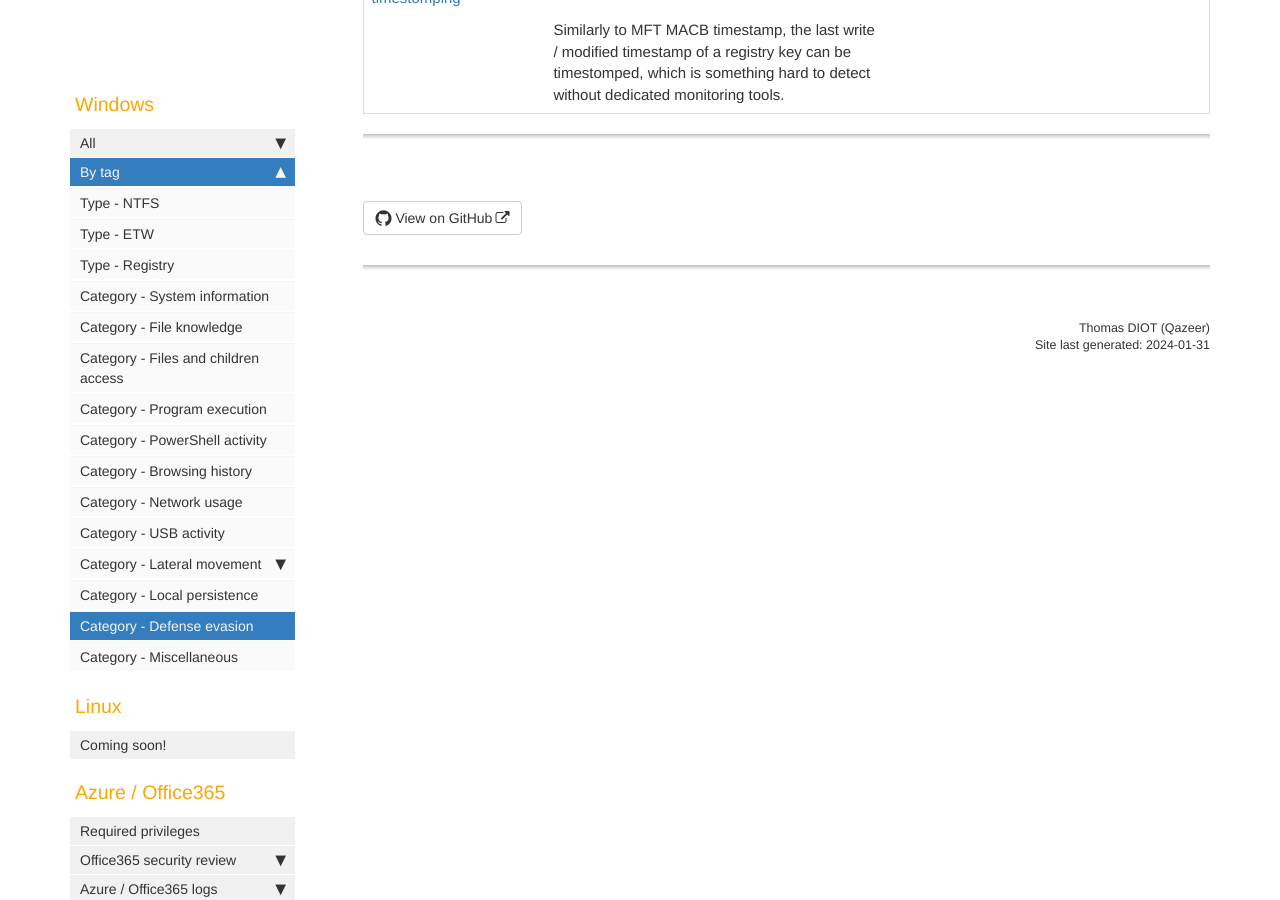
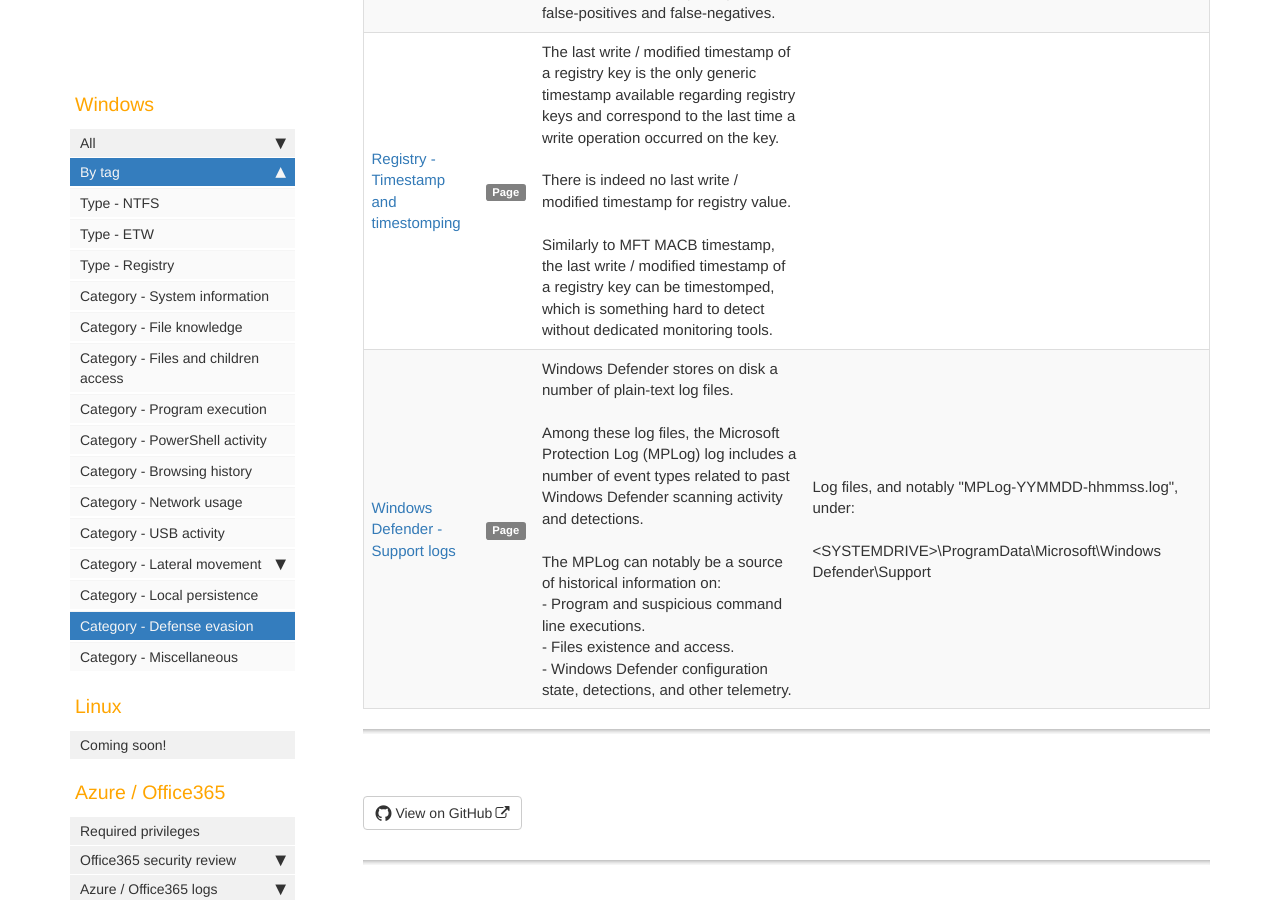
Before and after one commit to Qazeer/artefacts.help, a Jekyll site: the page built from pages/tags/tag_windows_defense_evasion.md, in a window 1280 px wide and 900 px high, scrolled down 1825 px. Built offline with Jekyll 4.4.1, drawn with Linux system fonts in a browser that asks for light colours; our own code applies the rules of GitHub Pages for plain Markdown files; comment, search, counter and statistics services are not loaded; part of the change alters nothing that is shown.

Commit message:
[Artefact] Windows Defender Support logs - MPLog init

````diff
--- a/_data/sidebars/sidebar.yml
+++ b/_data/sidebars/sidebar.yml
@@ -411,6 +411,10 @@
         url: /windows_etw_windows_defender.html
         output: web
 
+      - title: Microsoft Support logs
+        url: /windows_defender_support_logs.html
+        output: web
+
     - title: Windows Push Notifications (wpndatabase.db)
       url: /windows_wpndatabase_db.html
       output: web
--- /dev/null
+++ b/pages/windows/defender_support_logs.md
@@ -0,0 +1,296 @@
+---
+title: Windows Defender - Support logs
+summary: 'Windows Defender stores on disk a number of plain-text log files.\n\nAmong these log files, the Microsoft Protection Log (MPLog) log includes a number of event types related to past Windows Defender scanning activity and detections.\n\nThe MPLog can notably be a source of historical information on:\n - Program  and suspicious command line executions.\n - Files existence and access.\n - Windows Defender configuration state, detections, and other telemetry.'
+keywords:
+tags:
+  - windows_program_execution
+  - windows_file_knowledge
+  - windows_files_and_folders_access
+  - windows_defense_evasion
+location: 'Log files, and notably "MPLog-YYMMDD-hhmmss.log", under:\n\n<SYSTEMDRIVE>\ProgramData\Microsoft\Windows Defender\Support'
+last_updated: 2024-01-30
+sidebar: sidebar
+permalink: windows_defender_support_logs.html
+folder: windows
+---
+
+### Overview
+
+`Windows Defender` stores on disk a number of plain-text log files under
+`%SystemDrive%\ProgramData\Microsoft\Windows Defender\Support`, including:
+
+| File | Description |
+|------|-------------|
+| `MPLog-YYMMDD-hhmmss.log` | The `Microsoft Protection Log` (`MPLog`) log includes a number of event types related to past `Windows Defender` scanning activity and detections, notably to permit troubleshooting performance issues related to real-time protection. <br><br> The `MPLog` can be a source of historical information on: <br> - Program  and suspicious command line executions. <br> - Files existence and access. <br> - `Windows Defender` configuration state and detections. |
+| `MPScanSkip-YYMMDD-hhmmss.log` | The `Microsoft Scan Skip` (`MPScanSkip`) log stores information on `Windows Defender` scans that were skipped or aborted. A scan can be aborted for a number of reason, including timeout limit. <br><br> The `MPScanSkip` log can be a source of historical information on files that were not, or partially, scanned by `Windows Defender`. |
+
+### Microsoft Protection Log (MPLog)
+
+The `MPLog` log include a number of different event types, that can be of
+interest for incident response investigations.
+
+#### Estimated performance impact events
+
+{% include note.html content="Estimated performance impact events can be used: <br> - As a evidence of process execution. <br> - To determine the (minimun) number of files accessed by a given process. <br> - To retrieve the path of a (single) file accessed by a given process." %}
+
+The "Estimated performance impact" events track the performance impact of
+`Windows Defender` scans and can be a source of historical information on
+program executions.
+
+Format:
+
+```
+<TIMESTAMP_UTC> ProcessImageName: <PROCESS_NAME>, Pid: <PROCESS_PID>, TotalTime: <SCAN_TIME>, Count: <FILE_COUNT>, MaxTime: <MAX_FILE_SCAN_TIME>, MaxTimeFile: <MAX_FILE_SCAN_PATH>, EstimatedImpact: <ESTIMATED_IMPACT>%
+```
+
+Example:
+
+```
+2022-11-23T09:10:55.472Z ProcessImageName: svchost.exe, Pid: 7836, TotalTime: 6070, Count: 24, MaxTime: 828, MaxTimeFile: \Device\HarddiskVolume1\Downloads\binary.exe, EstimatedImpact: 100%
+```
+
+Information of interest available, as stated in the
+[Microsoft documentation](https://learn.microsoft.com/en-us/microsoft-365/security/defender-endpoint/troubleshoot-performance-issues?view=o365-worldwide):
+
+| Field | Description | Example event |
+|-------|-------------|---------------|
+| ProcessImageName | The process's image name. | `svchost.exe` |
+| Pid | The process's `Process ID (PID)`. | 7836 |
+| TotalTime | The total time `Windows Defender` spent scanning the files accessed by the process. | 6070 |
+| Count | The total number of files accessed by the process that were scanned by `Windows Defender`. As some files can be excluded from scanning, the total number of files accessed by the process may be higher. | 24 |
+| MaxTime | The longest scan time recorded, in milliseconds. | 828 |
+| MaxTimeFile | The path of the file by the process for which the longest scan (of MaxTime duration) was recorded. | \Device\HarddiskVolume1\Downloads\binary.exe |
+| EstimatedImpact | "The percentage of time spent in scans for files accessed by this process out of the period in which this process experienced scan activity" | 100% |
+
+#### Real-time detections events
+
+{% include note.html content="Detection-related events can be used to retrieve information on malware detections by `Windows Defender` (in complement to [`Microsoft-Windows-Windows Defender/Operational` ETW events](./etw_windows_defender.md#windows-defender-malware-detection-events)). The information available include the filepath of the file that raised the detection, and the threat type and name of the detection." %}
+
+Various events are emitted by `Windows Defender` following a detection. These
+events can be used to retrieve information on the detection, such as the
+malicious file path, acceding process, and remediation action taken by
+`Windows Defender`.
+
+Examples:
+
+```
+# "DETECTIONEVENT MPSOURCE_REALTIME" events.
+2022-12-15T11:24:18.854Z DETECTIONEVENT MPSOURCE_REALTIME HackTool:MSIL/Mimikatz!MSR file:C:\Users\<USERNAME>\Videos\binary.exe;
+
+# "DETECTION_ADD" events.
+2022-12-15T11:24:18.854Z DETECTION_ADD#1 HackTool:MSIL/Mimikatz!MSR file:C:\Users\<USERNAME>\Videos\binary.exe PropBag [length: 0, data: (null)]
+
+# "[RTP] [Mini-filter] Blocked file" events.
+2022-12-15T11:24:29.026Z [RTP] [Mini-filter] Blocked file(#74): \Device\HarddiskVolume2\Users\<USERNAME>\Videos\binary.exe. Process: \Device\HarddiskVolume2\Windows\explorer.exe, Status: 0x0, [...]
+
+# "DETECTION_CLEANEVENT MPSOURCE_REALTIME" events.
+2022-12-15T11:25:01.549Z DETECTION_CLEANEVENT MPSOURCE_REALTIME MP_THREAT_ACTION_QUARANTINE 0x80508033 HackTool:MSIL/Mimikatz!MSR file:C:\Users\<USERNAME>\Videos\binary.exe;
+
+# "Resource Scan" events.
+Begin Resource Scan
+Scan ID:{C343E826-1234-1234-1234-12345678999}
+Scan Source:6
+Start Time:12-15-2022 11:24:33
+End Time:12-15-2022 11:24:45
+Explicit resource to scan
+Resource Schema:file
+Resource Path:C:\Users\<USERNAME>\Videos\binary.exe
+Result Count:1
+Threat Name:HackTool:MSIL/Mimikatz!MSR
+ID:2147805916
+Severity:4
+Number of Resources:1
+Resource Schema:file
+Resource Path:C:\Users\<USERNAME>\Videos\binary.exe
+Extended Info - SigSeq:00001667a6e4976b
+Extended Info - SigSha:3de04872ea8ce2ceea7d0787abe1234567899876
+End Scan
+************************************************************
+
+# "threat actions" events.
+Beginning threat actions
+Start time:12-15-2022 11:27:46
+Threat Name:HackTool:MSIL/Mimikatz!MSR
+Threat ID:2147805916
+Action:quarantine
+Resource action complete:Quarantine
+Path:\\?\C:\Users\<USERNAME>\Videos\binary.exe
+File to act on SHA1:343051CC1B3F33201D076478EA9BADC796951423
+File owner:<DOMAIN>\<USERNAME>
+File cleaned/removed successfully
+File Name:C:\Users\<USERNAME>\Videos\binary.exe
+Action remove successful on file:\\?\C:\Users\<USERNAME>\Videos\binary.exe
+Resource action complete:Removal
+Finished threat actions
+[...]
+End time:12-15-2022 11:27:46
+```
+
+#### Suspicious command line events
+
+{% include note.html content="'Engine:command line reported' events can be used to track suspicious and potentially malicious command lines (as detected by `Windows Defender`)." %}
+
+`Windows Defender` records events on detection of suspicious and potentially
+malicious command line executions. Two level of criticality are indicated by
+`Windows Defender`: `lowfi` and `threat`.
+
+Format:
+
+```
+<TIMESTAMP_UTC> Engine:command line reported as <lowfi | threat>: <COMMAND_LINE>
+```
+
+Example:
+
+```
+2022-12-14T10:55:21.580Z Engine:command line reported as lowfi: C:\Windows\System32\reg.exe(reg add HKLM\SYSTEM\CurrentControlSet\Control\SecurityProviders\WDigest /v UseLogonCredential /t REG_DWORD /d 1 /f)
+```
+
+#### "Filter caching disabled" events
+
+{% include note.html content="'Filter caching disabled' events can be used to track potentially malicious files." %}
+
+`Windows Defender` seems to disable its "filter caching" on potentially
+suspicious files, generating an associated "Filter caching disabled" event.
+This event can be used to track (some) files that `Windows Defender` identified
+as suspicious (with out necessarily raising a detection alert). For instance,
+"Filter caching disabled" events are raised on `PsExec` binary, some port
+scanning utilities (such as `netscan`), or some remote monitoring and
+management products. The feature, and associated event type, are not
+documented.
+
+Format:
+
+```
+2022-05-17T09:22:32.600Z Filter caching disabled for <FILE_PATH> (runtime MpDisableCaching from 0x0)
+```
+
+Examples:
+
+```
+2022-05-17T09:22:32.600Z Filter caching disabled for \Device\HarddiskVolume2\Users\<USERNAME>\Documents\1\PsExec.exe (runtime MpDisableCaching from 0x0)
+2022-05-17T09:41:48.226Z Filter caching disabled for \Device\HarddiskVolume2\Users\<USENRAME>\Documents\1\netscan.exe (runtime MpDisableCaching from 0x0)
+```
+
+#### "SDN query" events
+
+{% include note.html content="'SDN query' events can be used as an evidence of file existence, along with the file's `SHA1` and `SHA256` hashes." %}
+
+`Windows Defender` seems to make "Cloud" query on suspicious files, generating
+`Issuing SDN` events. Other events may however be generated instead (as shown
+below) depending on the `Windows Defender` version. If the "Cloud-delivered
+protection" is off (`SubmitSamplesConsent` set to `0x0`), this event is likely
+to not be generated.  The feature, and associated event type, are not
+documented.
+
+Format:
+
+```
+<TIMESTAMP_UTC> SDN:Issuing SDN query for <FILE_PATH> (<FILE_PATH>) (sha1=<SHA1>, sha2=<SHA256>)
+```
+
+Examples:
+
+```
+# SND query event.
+2023-07-12T11:16:34.869Z SDN:Issuing SDN query for \Device\HarddiskVolume4\inetpub\wwwroot\file.asp (\Device\HarddiskVolume4\inetpub\wwwroot\file.asp) (sha1=12345678900b1a36ee0e7f932386ca1234567890, sha2=1234567899876543215059e9780f802a2f75b432b0d87a123456789987654321)
+
+# Cloud query events with out file information.
+2023-12-18T18:41:02.439Z [Cloud] Engine is requesting config to do cloud query [regular network].
+2023-12-18T18:41:02.470Z [Cloud] SubmitReport(CMpSpyDssContext), ShouldSendEvenOnPaidNetworks: 1
+2023-12-18T18:41:02.470Z [Cloud] Start of cloud request. Passive mode: 0
+2023-12-18T18:41:02.470Z [Cloud] Queued cloud request.
+2023-12-18T18:41:02.470Z [Cloud] MpEngineCloudRequest(). hr = 0
+2023-12-18T18:41:02.470Z [Cloud] Dequeued cloud request.
+2023-12-18T18:41:02.470Z [Cloud] RpcSpynetQueueGenerateReport(). hr = 0
+2023-12-18T18:41:02.861Z SDN:SDN query completed: 00000000
+```
+
+#### "Setting original file name" events
+
+{% include note.html content="'Setting original file name' events can be used to track renamed files." %}
+
+`Windows Defender` records events that indicate the "original" filename of
+renamed files. The "original" filename seems to be retrieved from the file
+`VERSIONINFO` header's `OriginalFilename` or `ProductName` field (if the
+`OriginalFilename` field is not specified). This event can thus be indicator of
+file whose filename does not match their `OriginalFilename` / `ProductName`,
+such as system utilities (such as `cmd.exe`) renamed by threat actors for
+defense evasion purposes.
+
+Format:
+
+```
+<TIMESTAMP_UTC> Engine:Setting original file name "<ORIGINAL_FILENAME>" for "<FILE_PATH>", hr=0x0
+```
+
+Example:
+
+```
+2022-10-24T17:56:18.140Z Engine:Setting original file name "psexec.c" for "c:\users\<USERNAME>\videos\binary.exe", hr=0x0
+```
+
+#### RTP Perf Log
+
+{% include note.html content="'RTP Perf Log' events can be used to determine the `Windows Defender` scan exclusion(s) at the time of the event." %}
+
+The 'RTP Perf Log' events reference the scan exclusion(s) configured for
+`Windows Defender` (and other settings and parameters) at the time of the
+event. Exclusions can be configured on process names / paths, folders, or file
+extensions.
+
+```
+****************************RTP Perf Log***************************
+RTP Start:N/A
+Last Perf:(null)
+First RTP Scan:N/A
+Plugin States:  AV:2  AS:2  RTP:2  OA:2  BM:2
+Process Exclusions:
+  C:\Microsoft System Center 2012\xxx\SQL\MSRS10_50.MSDPM2012\Reporting Services\ReportServer\bin\ReportingServicesService.exe
+Path Exclusions:
+  C:\Windows\Security\Database\*.chk
+  %windidr%\SoftwareDistribution\Datastore\*.*
+Ext Exclusions:
+  .DBF
+  .NDF
+  .RAR
+  .XML
+  .IDX
+  .BAK
+  .PDF
+  .BKP
+[...]
+```
+
+### Tool(s)
+
+The [`mplog_parser`](https://github.com/Intrinsec/mplog_parser) Python script
+can be used to parse `MPLog` files into multiple CSV files (one file per event
+type parsed).
+
+`mplog_parser` parses:
+
+  - [Estimated performance impact events](#estimated-performance-impact-events).
+
+  - [Real-time detections events](#real-time-detections-events).
+
+  - [Suspicious command line events](#suspicious-command-line-events).
+
+  - ['BM telemetry' events](#bm-telemetry-events).
+
+  - ["Setting original file name" events](#setting-original-file-name-events).
+
+  - ["RTP Perf Log" events](#rtp-perf-log), that reference the configured scan
+    exclusion(s).
+
+```bash
+mplog_parser -d "<INPUT_FOLDER>" -o "<OUTPUT_FOLDER>"
+```
+
+### References
+
+  - [Crowdstrike - James Lovato - Mind the MPLog: Leveraging Microsoft Protection Logging for Forensic Investigations](https://crowdstrike.com/blog/how-to-use-microsoft-protection-logging-for-forensic-investigations/)
+
+  - [Microsoft - Troubleshoot performance issues related to real-time protection](https://learn.microsoft.com/en-us/microsoft-365/security/defender-endpoint/troubleshoot-performance-issues?view=o365-worldwide)
+
+  - [INTRINSEC - Hunting attackers using Microsoft Protection Logs (MPLogs)!](https://www.intrinsec.com/hunt-mplogs/)
````
